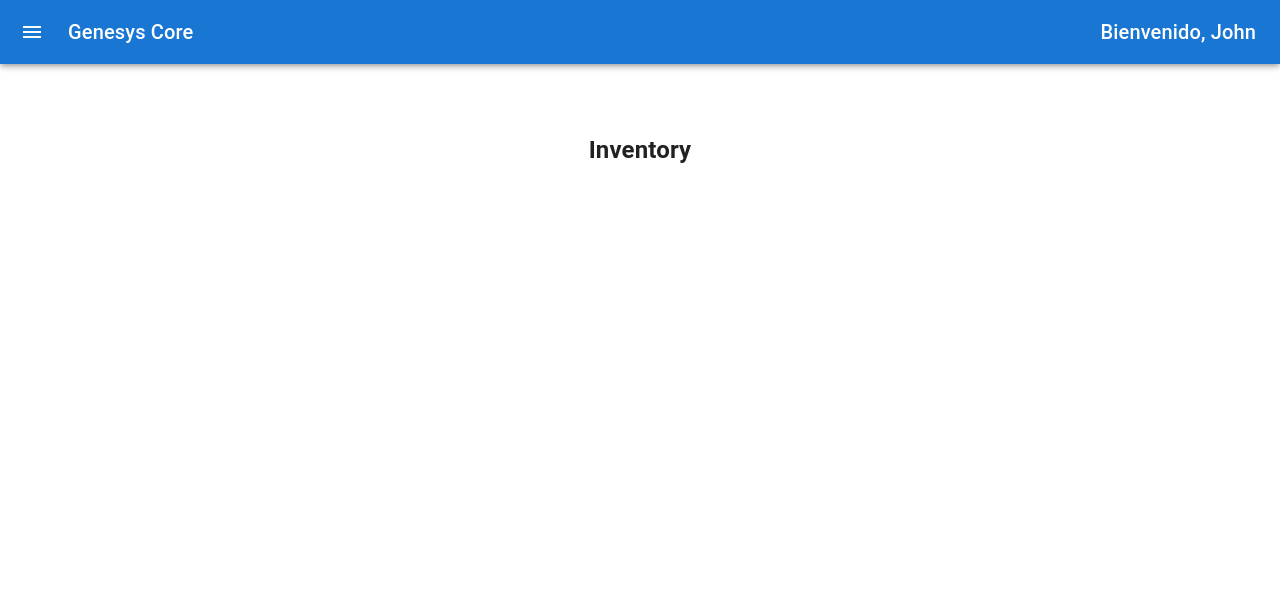
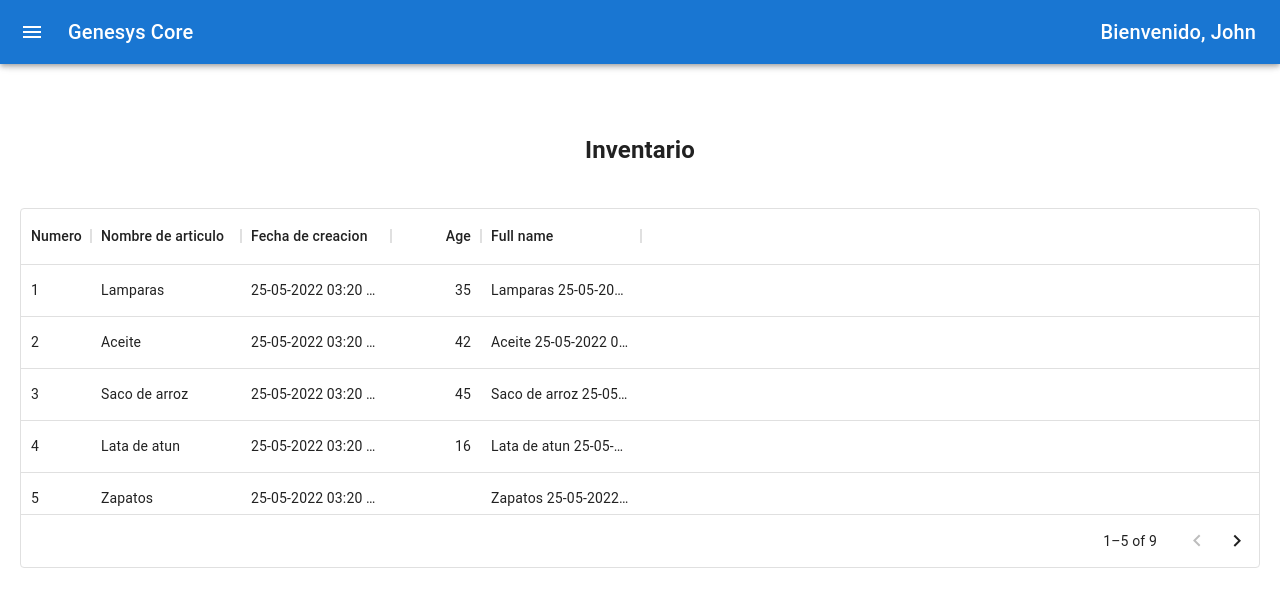
Before and after one commit to jecsdev/genesys-core, a React (Create React App) app: page /inventory in a window 1280 px wide. Shown: the top 606 px of the page. Built offline with nearby package versions, Linux system fonts and the light colour scheme.

Commit message:
Updating project modules and adding table component

```diff
--- a/package.json
+++ b/package.json
@@ -7,6 +7,7 @@
     "@emotion/styled": "^11.8.1",
     "@mui/icons-material": "^5.5.1",
     "@mui/material": "^5.5.1",
+    "@mui/x-data-grid": "^5.11.1",
     "@testing-library/jest-dom": "^5.16.2",
     "@testing-library/react": "^12.1.4",
     "@testing-library/user-event": "^13.5.0",
@@ -14,7 +15,7 @@
     "react": "^17.0.2",
     "react-dom": "^17.0.2",
     "react-router-dom": "^6.3.0",
-    "react-scripts": "^2.1.3",
+    "react-scripts": "^5.0.1",
     "web-vitals": "^2.1.4"
   },
   "scripts": {
--- a/src/App.jsx
+++ b/src/App.jsx
@@ -4,6 +4,7 @@ import React from 'react';
 import Menu from './components/Menu';
 import Inventory from './pages/Inventory';
 import Home from './pages/Home';
+import NotFound from './pages/NotFound';
 import { BrowserRouter, Routes, Route } from 'react-router-dom';
 
 
@@ -15,12 +16,7 @@ function App() {
           <Routes>
             <Route path="/" element={<Home/>}/>
             <Route path="/inventory" element={<Inventory/>}/>
-            <Route path="/test" element={(
-              <div>
-                <h1>Test page</h1>
-                <h6>Ayudame Diocito</h6>
-              </div>
-            )}/>
+            <Route path="*" element={<NotFound/>}/>
           </Routes>
       </BrowserRouter>
 
--- a/src/components/MenuData.jsx
+++ /dev/null
@@ -1,3 +0,0 @@
-import React from 'react'
-
-export const MenuData = [];
--- /dev/null
+++ b/src/components/Table.jsx
@@ -0,0 +1,49 @@
+import React from 'react'
+
+import { DataGrid } from '@mui/x-data-grid';
+
+const columns = [
+  { field: 'id', headerName: 'Numero', width: 70 },
+  { field: 'articleName', headerName: 'Nombre de articulo', width: 150 },
+  { field: 'createdDate', headerName: 'Fecha de creacion', width: 150 },
+  {
+    field: 'age',
+    headerName: 'Age',
+    type: 'number',
+    width: 90,
+  },
+  {
+    field: 'fullName',
+    headerName: 'Full name',
+    description: 'This column has a value getter and is not sortable.',
+    sortable: false,
+    width: 160,
+    valueGetter: (params) =>
+      `${params.row.articleName || ''} ${params.row.createdDate || ''}`,
+  },
+];
+
+const rows = [
+  { id: 1, articleName: 'Lamparas', createdDate: '25-05-2022 03:20 PM', age: 35 },
+  { id: 2, articleName: 'Aceite', createdDate: '25-05-2022 03:20 PM', age: 42 },
+  { id: 3, articleName: 'Saco de arroz', createdDate: '25-05-2022 03:20 PM', age: 45 },
+  { id: 4, articleName: 'Lata de atun', createdDate: '25-05-2022 03:20 PM', age: 16 },
+  { id: 5, articleName: 'Zapatos', createdDate: '25-05-2022 03:20 PM', age: null },
+  { id: 6, articleName: 'Tenis deportivos', createdDate: '25-05-2022 03:20 PM', age: 150 },
+  { id: 7, articleName: 'Vestido de lino', createdDate: '25-05-2022 03:20 PM', age: 44 },
+  { id: 8, articleName: 'Sarten liso', createdDate: '25-05-2022 03:20 PM', age: 36 },
+  { id: 9, articleName: 'Lata de maiz', createdDate: '25-05-2022 03:20 PM', age: 65 },
+];
+
+export default function Table() {
+  return (
+    <div style={{ height: 400, width: '100%', padding: '20px', marginLeft: 'auto', marginRight: 'auto'}}>
+      <DataGrid
+        rows={rows}
+        columns={columns}
+        pageSize={5}
+        rowsPerPageOptions={[5]}
+      />
+    </div>
+  );
+}
--- a/src/pages/Inventory.jsx
+++ b/src/pages/Inventory.jsx
@@ -1,8 +1,12 @@
 import React from 'react'
+import Table from '../components/Table'
 
 function Inventory() {
   return (
-    <div><h2>Inventory</h2></div>
+    <div><h2>Inventario</h2>
+      <Table/>
+    </div>
+
   )
 }
 
--- /dev/null
+++ b/src/pages/NotFound.jsx
@@ -0,0 +1,12 @@
+import React from 'react'
+
+function NotFound() {
+  return (
+    <div>
+        <h1>OOPS!</h1>
+        <h4>La pagina que usted busca, no se encuentra en este castillo.</h4>
+  </div>
+  )
+}
+
+export default NotFound;
```
Also changed, not shown: 1 other file (tests, documents, lock files or other folders).
